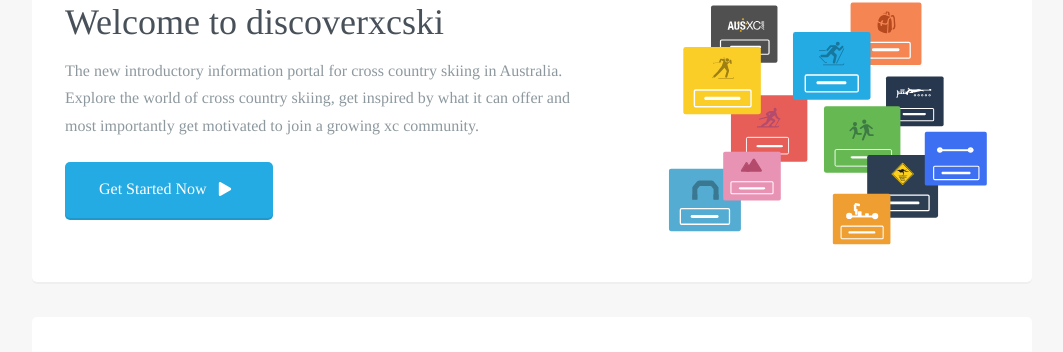
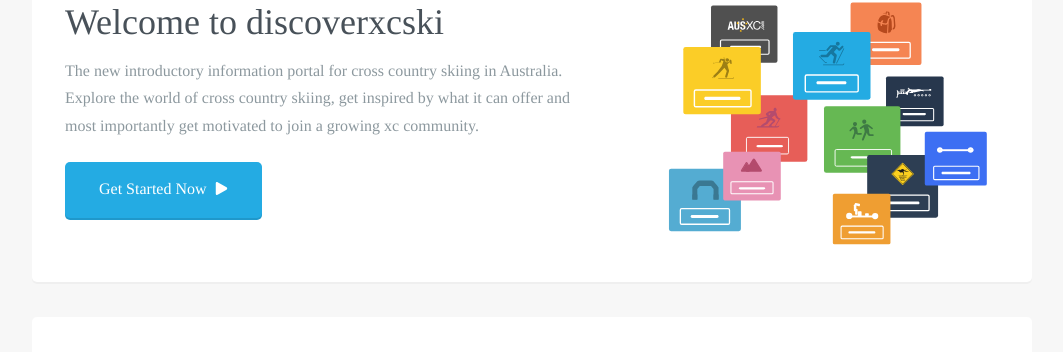
Before and after one commit to robcatto/robcatto.github.io, a Jekyll site: the page index.html, which Jekyll copies as it is, in a window 1280 px wide and 900 px high, scrolled down 552 px. Shown: the part 98-450 px from the top of the window, without its empty margins (108-1171 px from the left). Built offline with Jekyll 4.4.1, drawn with Linux system fonts in a browser that asks for light colours; some web fonts are replaced; Markdown is read by kramdown in place of the engine named in the settings.

Commit message:
Update index.html

```diff
--- a/index.html
+++ b/index.html
@@ -184,8 +184,8 @@
   line-height: 56px;
   padding: 0 34px;
   box-shadow: 0px 2px 0px #1F98CB;
-  margin-top: 8px;" class="button small" href="http://discoverxcski.com/discoverxc/" data-featurette="analytics-click-event" data-event-category="button" data-event-action="M: Clicked Design an iOS Game" data-event-label="Source: Homepage Alt" id="featurette-35">Get Started Now <svg width="28px" height="14px" style="position: relative;
-  top: 2px;" viewBox="0 0 90 100" version="1.1" xmlns="http://www.w3.org/2000/svg" xmlns:xlink="http://www.w3.org/1999/xlink" xmlns:sketch="http://www.bohemiancoding.com/sketch/ns">
+  margin-top: 8px;" class="button small" href="http://discoverxcski.com/discoverxc/" data-featurette="analytics-click-event" data-event-category="button" data-event-action="M: Clicked Design an iOS Game" data-event-label="Source: Homepage Alt" id="featurette-35">Get Started Now <svg width="13px" height="13px" style="position: relative;
+  top: 1px;margin-left: 4px;" viewBox="0 0 90 100" version="1.1" xmlns="http://www.w3.org/2000/svg" xmlns:xlink="http://www.w3.org/1999/xlink" xmlns:sketch="http://www.bohemiancoding.com/sketch/ns">
     <!-- Generator: Sketch 3.3.2 (12043) - http://www.bohemiancoding.com/sketch -->
     <title>Play Button</title>
     <desc>Created with Sketch.</desc>
```
